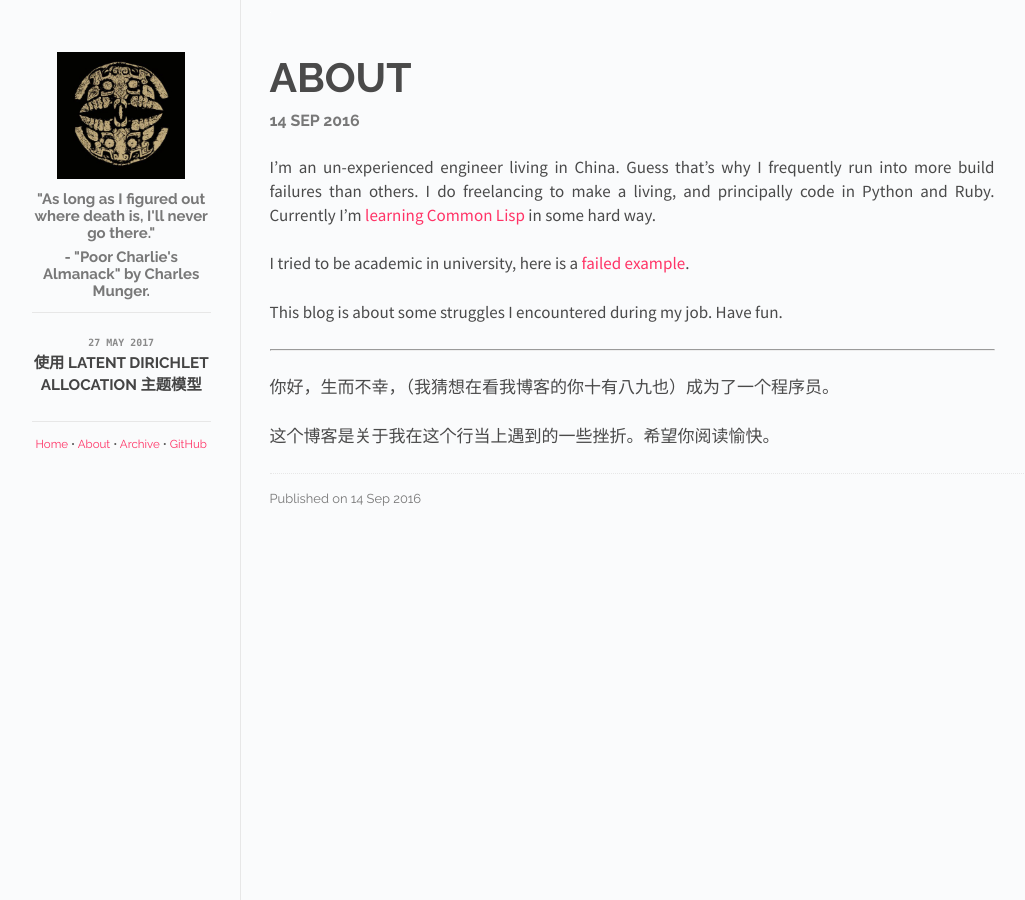
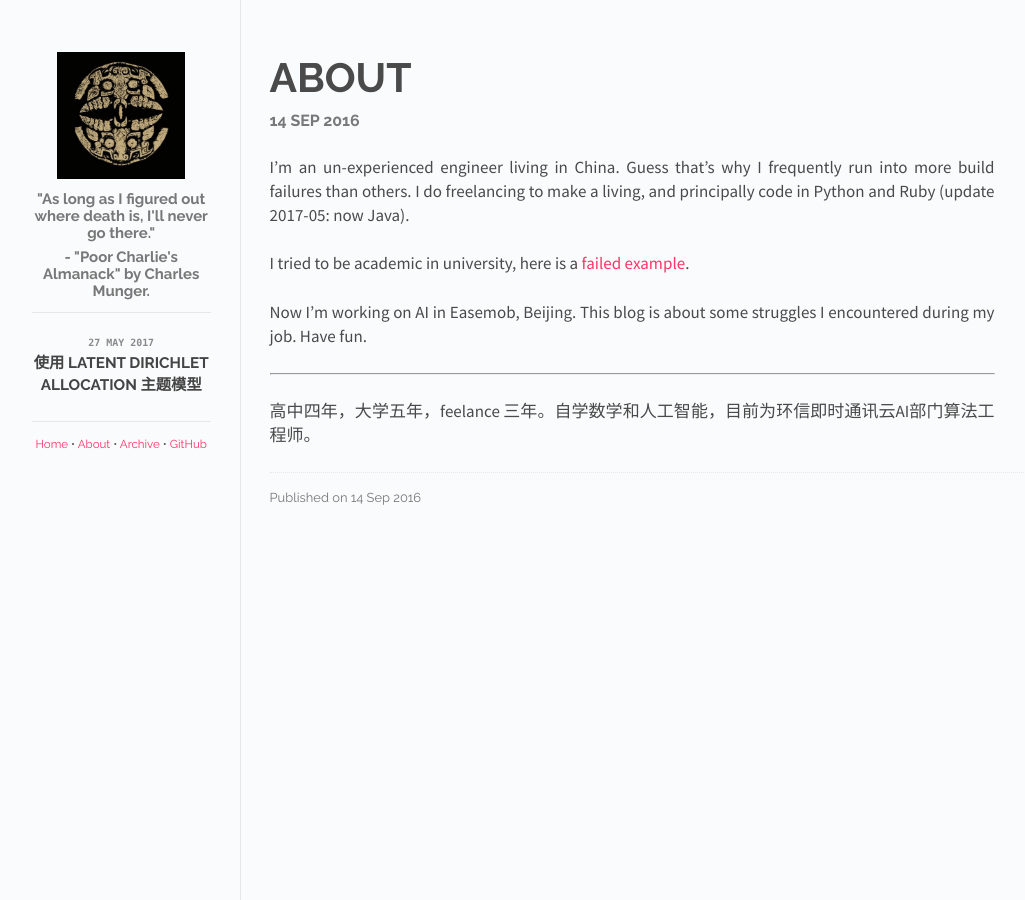
Before and after one commit to KHN190/khn190.github.io, a Jekyll site: the page built from about.md, in a window 1280 px wide. Shown: the whole page, without its empty margins (118-1143 px from the left). Built offline with Jekyll 4.4.1, drawn with Linux system fonts in a browser that asks for light colours; comment, search, counter and statistics services are not loaded.

Commit message:
update aboutme.

```diff
--- a/about.md
+++ b/about.md
@@ -7,14 +7,12 @@ permalink: /about/
 categories: about
 ---
 
-I'm an un-experienced engineer living in China. Guess that's why I frequently run into more build failures than others. I do freelancing to make a living, and principally code in Python and Ruby. Currently I'm [learning Common Lisp](https://github.com/KHN190/puzzle) in some hard way.
+I'm an un-experienced engineer living in China. Guess that's why I frequently run into more build failures than others. I do freelancing to make a living, and principally code in Python and Ruby (update 2017-05: now Java).
 
 I tried to be academic in university, here is a [failed example](https://github.com/KHN190/torch-rnn).
 
-This blog is about some struggles I encountered during my job. Have fun.
+Now I'm working on AI in Easemob, Beijing. This blog is about some struggles I encountered during my job. Have fun.
 
 ---
 
-你好，生而不幸，（我猜想在看我博客的你十有八九也）成为了一个程序员。
-
-这个博客是关于我在这个行当上遇到的一些挫折。希望你阅读愉快。
+高中四年，大学五年，feelance 三年。自学数学和人工智能，目前为环信即时通讯云AI部门算法工程师。
```
